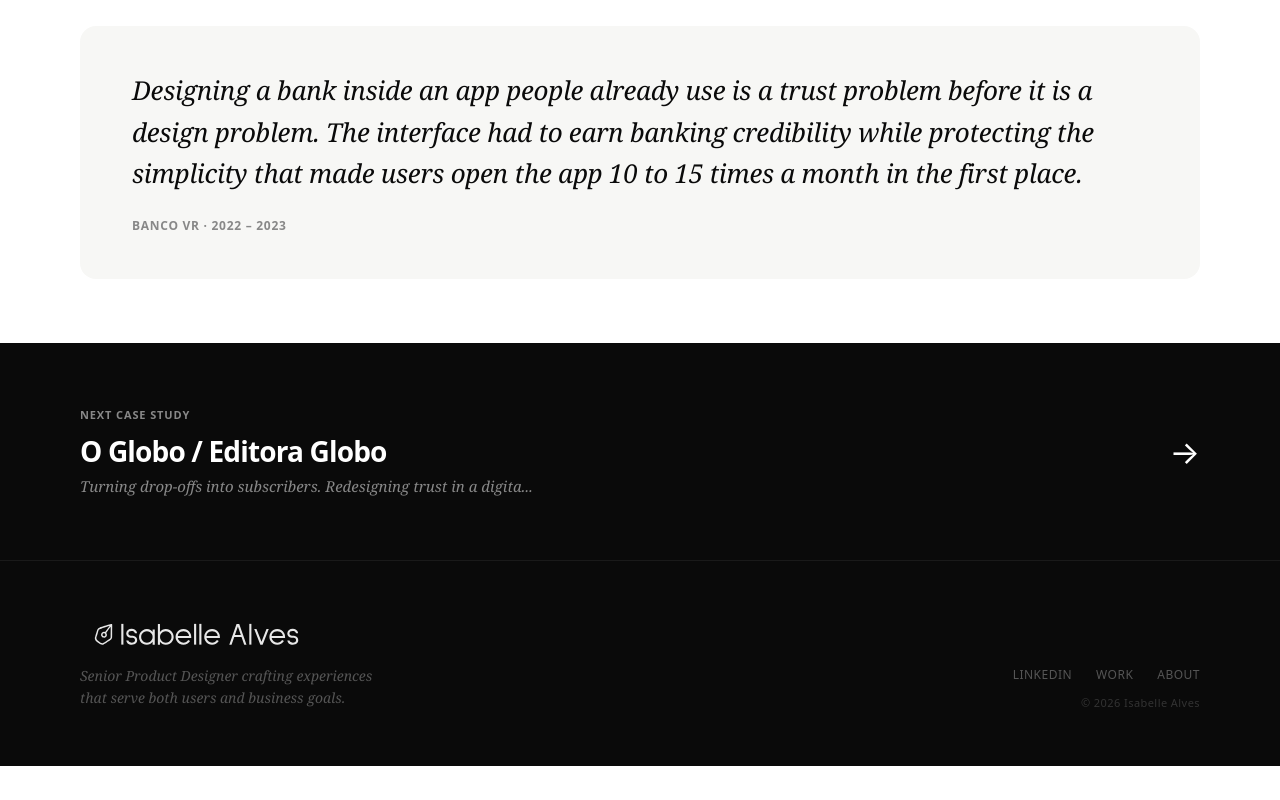
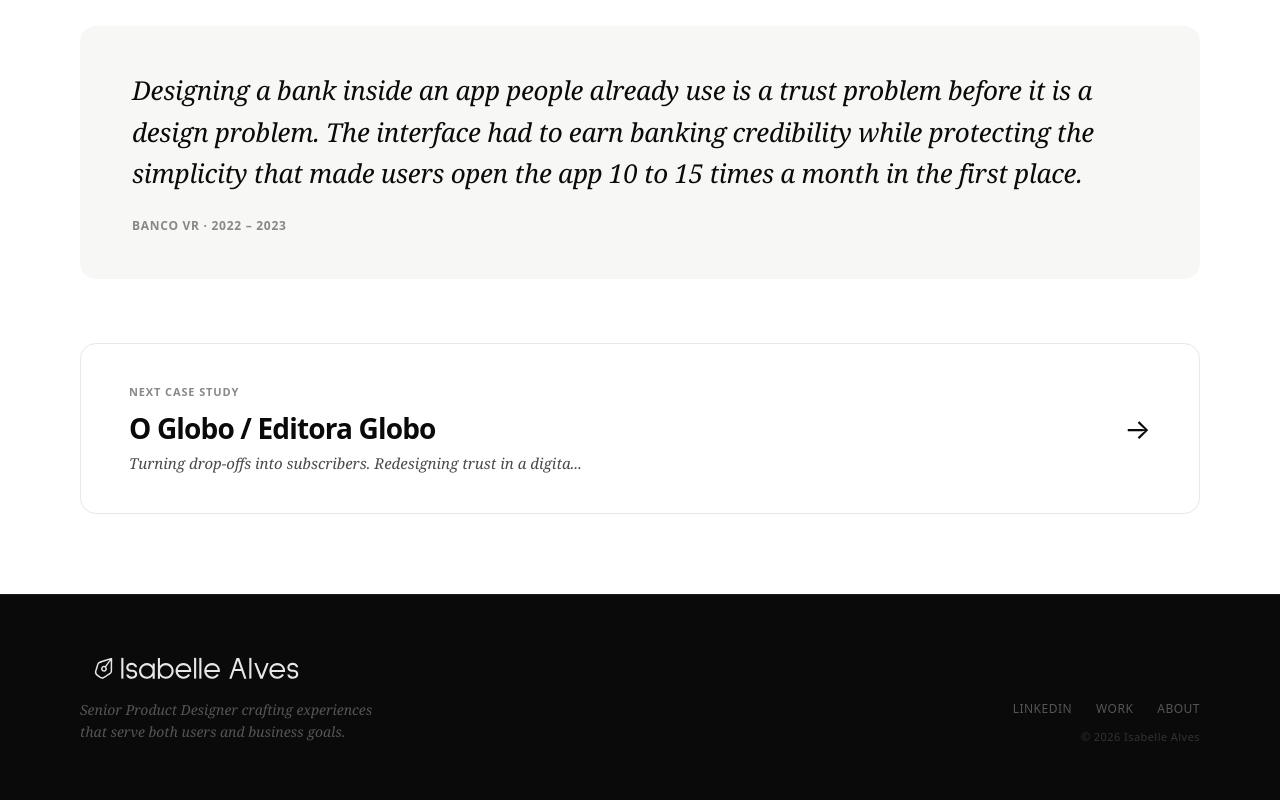
Before and after one commit to isabellegalves/isabelle-portfolio, a React (Vite) app: page /work/banco-vr in a window 1280 px wide. Shown: the part 4623-5423 px from the top of the page. Before the commit the page ends 5389 px from the top, so only its background shows below. Built offline with nearby package versions, Linux system fonts and the light colour scheme.

Commit message:
fix: banner position, next case card, purple unified, arrows, logos

```diff
--- a/src/pages/AllphomeCase.jsx
+++ b/src/pages/AllphomeCase.jsx
@@ -150,17 +150,8 @@ export default function AllphomeCase() {
         }
       `}</style>
 
-      {/* ── BANNER ── */}
-      <div style={{ width: "100%", background: C.surface, minHeight: 320, display: "flex", alignItems: "center", justifyContent: "center", overflow: "hidden" }}>
-        <img
-          src="/images/allphome.gif"
-          alt="Allphome prototype walkthrough"
-          style={{ width: "100%", maxHeight: 560, objectFit: "cover", display: "block" }}
-        />
-      </div>
-
       {/* ── HERO ── */}
-      <section style={sec}>
+      <section style={{ ...sec, paddingTop: "5rem" }}>
         <div style={wrap}>
           <div style={{ display: "flex", gap: 8, flexWrap: "wrap", marginBottom: "1.5rem" }}>
             {["Fitness and Wellness", "Web + Mobile", "End-to-End", "2021"].map(t => (
@@ -168,7 +159,16 @@ export default function AllphomeCase() {
             ))}
           </div>
           <h1 style={{ fontFamily: "Georgia, serif", fontStyle: "italic", fontWeight: 400, fontSize: "clamp(3rem, 7vw, 5.5rem)", lineHeight: 1.05, color: C.text, marginBottom: "1rem" }}>Allphome</h1>
-          <p style={{ fontSize: 14, fontWeight: 600, letterSpacing: "0.05em", textTransform: "uppercase", color: C.mid, fontFamily: "system-ui, sans-serif" }}>End-to-end product design for behavioral engagement</p>
+          <p style={{ fontSize: 14, fontWeight: 600, letterSpacing: "0.05em", textTransform: "uppercase", color: C.mid, fontFamily: "system-ui, sans-serif", marginBottom: "3rem" }}>End-to-end product design for behavioral engagement</p>
+        </div>
+
+        {/* ── BANNER ── */}
+        <div style={{ width: "100%", background: C.surface, minHeight: 320, display: "flex", alignItems: "center", justifyContent: "center", overflow: "hidden" }}>
+          <img
+            src="/images/allphome.gif"
+            alt="Allphome prototype walkthrough"
+            style={{ width: "100%", maxHeight: 560, objectFit: "cover", display: "block" }}
+          />
         </div>
       </section>
 
--- a/src/pages/CaseStudy.jsx
+++ b/src/pages/CaseStudy.jsx
@@ -106,7 +106,10 @@ export default function CaseStudy({ onContactClick }) {
     return sessionStorage.getItem(`unlocked_${c.passwordHash}`) === "1"
   })
 
-  useEffect(() => { window.scrollTo({ top: 0, left: 0, behavior: "instant" }) }, [slug])
+  useEffect(() => {
+    document.documentElement.scrollTop = 0
+    document.body.scrollTop = 0
+  }, [slug])
 
   if (!c) return <Navigate to="/" replace />
 
@@ -455,31 +458,36 @@ export default function CaseStudy({ onContactClick }) {
       {next && (
         <Link
           to={`/work/${next.slug}`}
-          style={{ textDecoration: "none", display: "block" }}
+          style={{ textDecoration: "none", display: "block", padding: "0 80px 80px" }}
           onMouseEnter={() => setNextHovered(true)}
           onMouseLeave={() => setNextHovered(false)}
         >
           <div style={{
-            background: T.ink, padding: "64px 80px",
+            border: `1px solid ${T.rule}`,
+            borderRadius: 16,
+            padding: "40px 48px",
             display: "flex", alignItems: "center", justifyContent: "space-between",
-            transition: "background 0.3s",
+            background: T.white,
+            transition: "box-shadow 0.3s, transform 0.3s",
+            boxShadow: nextHovered ? "0 16px 48px rgba(0,0,0,0.08)" : "none",
+            transform: nextHovered ? "translateY(-4px)" : "translateY(0)",
           }}>
             <div>
               <div style={{
                 fontFamily: "system-ui, sans-serif", fontSize: 11, fontWeight: 600,
                 letterSpacing: "0.08em", textTransform: "uppercase",
-                marginBottom: 10, color: "#888888",
+                color: T.light, marginBottom: 10,
               }}>
                 Next case study
               </div>
               <div style={{
                 fontFamily: "system-ui, sans-serif",
                 fontSize: "clamp(18px, 2.5vw, 28px)",
-                fontWeight: 700, letterSpacing: "-0.03em", color: T.white, marginBottom: 6,
+                fontWeight: 700, letterSpacing: "-0.03em", color: T.ink, marginBottom: 6,
               }}>
                 {next.company}
               </div>
-              <div style={{ fontFamily: "Georgia, serif", fontSize: 15, fontStyle: "italic", color: "#888888" }}>
+              <div style={{ fontFamily: "Georgia, serif", fontSize: 15, fontStyle: "italic", color: T.mid }}>
                 {next.title.length > 65 ? next.title.slice(0, 65) + "..." : next.title}
               </div>
             </div>
@@ -487,7 +495,7 @@ export default function CaseStudy({ onContactClick }) {
               animate={{ x: nextHovered ? 8 : 0 }}
               transition={{ duration: 0.3 }}
               aria-hidden="true"
-              style={{ fontSize: 32, color: "#FFFFFF" }}
+              style={{ fontSize: 28, color: T.ink }}
             >
               →
             </motion.span>
--- a/src/pages/Home.jsx
+++ b/src/pages/Home.jsx
@@ -416,8 +416,8 @@ function CaseCard({ c, index }) {
               }}>
                 <span style={{ position: "relative", display: "inline-block" }}>
                   <span style={{
-                    fontFamily: "'Caveat', cursive", fontSize: 20, fontWeight: 500,
-                    color: "#6C1FF3", letterSpacing: "0.02em",
+                    fontFamily: "system-ui, sans-serif", fontSize: 13, fontWeight: 600,
+                    color: "#6C1FF3", letterSpacing: "0.04em", textTransform: "uppercase",
                   }}>
                     Read case study
                   </span>
--- a/src/pages/PiccadillyCase.jsx
+++ b/src/pages/PiccadillyCase.jsx
@@ -98,20 +98,8 @@ export default function PiccadillyCase() {
         }
       `}</style>
 
-      {/* ── BANNER VIDEO ── */}
-      <div style={{ width: "100%", background: "#111", overflow: "hidden", minHeight: 260, display: "flex", alignItems: "center", justifyContent: "center" }}>
-        <video
-          src="/images/piccadilly.mov"
-          autoPlay
-          muted
-          loop
-          playsInline
-          style={{ width: "100%", maxHeight: 520, objectFit: "cover", display: "block" }}
-        />
-      </div>
-
       {/* ── HERO ── */}
-      <section style={sec}>
+      <section style={{ ...sec, paddingTop: "5rem" }}>
         <div style={wrap}>
           <div style={{ display: "flex", gap: 8, flexWrap: "wrap", marginBottom: "1.5rem" }}>
             {["Fashion and Retail", "Mobile App", "UI Design", "2019 – 2020"].map(t => (
@@ -119,7 +107,19 @@ export default function PiccadillyCase() {
             ))}
           </div>
           <h1 style={{ fontFamily: "Georgia, serif", fontStyle: "italic", fontWeight: 400, fontSize: "clamp(3rem, 7vw, 4.5rem)", lineHeight: 1.05, color: C.text, marginBottom: "1rem" }}>Piccadilly</h1>
-          <p style={{ fontSize: 14, fontWeight: 600, letterSpacing: "0.05em", textTransform: "uppercase", color: C.mid, fontFamily: "system-ui, sans-serif" }}>Restructuring how 2M+ customers discover and buy shoes online</p>
+          <p style={{ fontSize: 14, fontWeight: 600, letterSpacing: "0.05em", textTransform: "uppercase", color: C.mid, fontFamily: "system-ui, sans-serif", marginBottom: "3rem" }}>Restructuring how 2M+ customers discover and buy shoes online</p>
+        </div>
+
+        {/* ── BANNER VIDEO ── */}
+        <div style={{ width: "100%", background: "#111", overflow: "hidden", minHeight: 260, display: "flex", alignItems: "center", justifyContent: "center" }}>
+          <video
+            src="/images/piccadilly.mov"
+            autoPlay
+            muted
+            loop
+            playsInline
+            style={{ width: "100%", maxHeight: 520, objectFit: "cover", display: "block" }}
+          />
         </div>
       </section>
 
```
Also changed, not shown: 3 other files (tests, documents, lock files or other folders).
